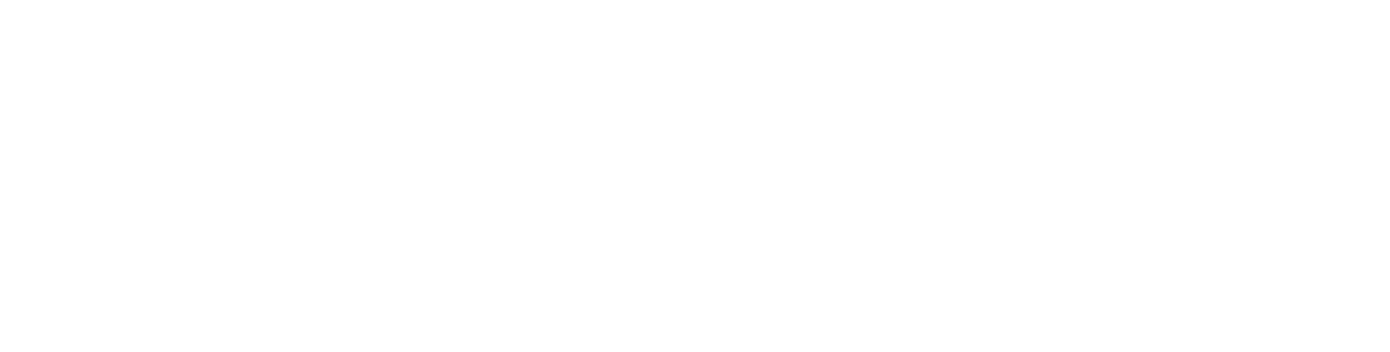
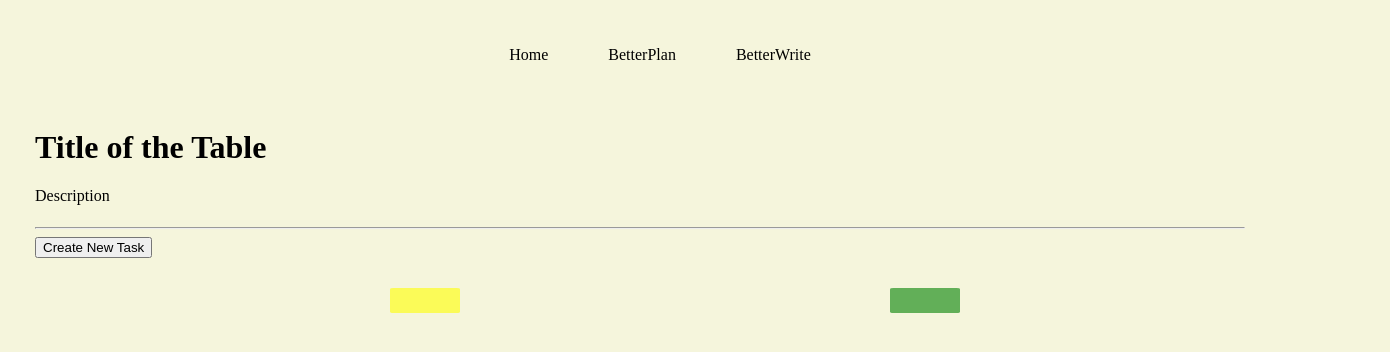
Before and after one commit to fashton28/planner, a plain HTML site: page index.html in a window 1280 px wide. Shown: the whole page, 1390 px wide, since content can reach past the window. Drawn offline with Linux system fonts and the light colour scheme.

Commit message:
front-end foundation

```diff
--- a/index.html
+++ b/index.html
@@ -4,8 +4,57 @@
     <meta charset="UTF-8">
     <meta name="viewport" content="width=device-width, initial-scale=1.0">
     <title>Better Planner</title>
+    <link rel="stylesheet" href="style.css">
 </head>
 <body>
+    <nav class ="header-nav">
+        <ul class = "header-components">
+            <li>Home</li>
+            <li>BetterPlan</li>
+            <li>BetterWrite</li>
+        </ul>
+    </nav>
+
+    <div id="main">
+        <h1>Title of the Table</h1>
+        <h4>Description</h4>
+        <hr>
+        <div>
+            <button id ="creation">Create New Task</button>
+        </div>
+        <div id  = "tasks">
+
+
+            <div id ="todo">
+                <div class ="todo"></div>
+                <div class = "item">Test</div>
+            </div>
+
+
+
+
+            <div id ="doing">
+                <div class ="doing"></div>
+
+           </div>
+
+
+
+
+           <div id ="done">
+                <div class ="done"></div>
+
+           </div>
+
+
+
+        </div>
+
+
+
+    </div>
+
+
 
 </body>
 </html>
--- a/script.js
+++ b/script.js
@@ -0,0 +1 @@
+const todo = document.getElementById("todo");
--- a/style.css
+++ b/style.css
@@ -0,0 +1,79 @@
+body{
+    background-color: beige;
+    margin: 0 auto;
+    padding: 0;
+}
+
+nav{
+    width: 100%;
+}
+.header-components{
+    display: flex;
+    justify-content: center;
+
+}
+
+.header-components>li{
+    padding: 30px;
+    list-style: none;
+
+}
+
+h4{
+    font-weight: lighter;
+}
+
+#main{
+    margin: 35px;
+}
+
+#tasks{
+    display: grid;
+    grid-template-columns: 500px 500px 500px;
+    justify-content: center;
+    margin-top:30px;
+
+
+
+}
+
+#tasks > div{
+
+}
+
+.todo,.doing,.done{
+    width: 70px;
+    height: 25px;
+
+    border-radius: 5%;
+}
+
+.todo{
+    background-color: red;
+    backdrop-filter: blur(20px);
+    opacity: 0.6;
+}
+.doing{
+    background-color: yellow;
+    backdrop-filter: blur(20px);
+    opacity: 0.6;
+}
+
+.done{
+    background-color: green;
+    backdrop-filter: blur(20px);
+    opacity: 0.6;
+
+}
+
+.item{
+    background-color: white;
+    width: 80px;
+    height: 30px;
+    border-radius: 10px;
+    display: flex;
+    align-items: center;
+
+
+
+}
```
